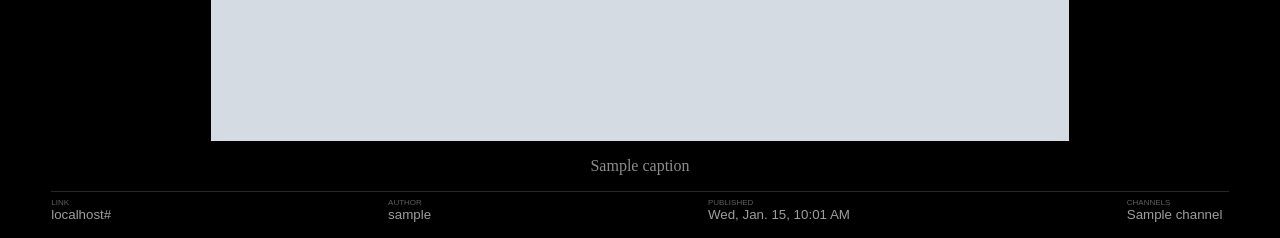
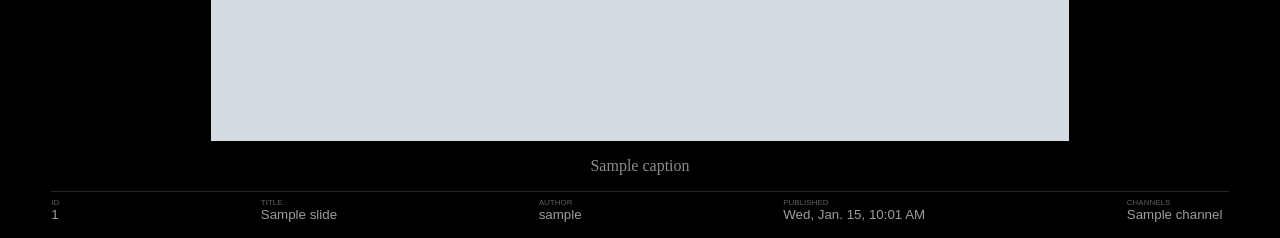
Before and after one commit to adorsk/django-spotlights, a Django app: template spotlights/templates/spotlights/mixchannel_index.html in a window 1280 px wide. Shown: the part 562-800 px from the top of the page. Run offline with Django 3.2, Linux system fonts and the light colour scheme; the template is opened without the code that fills it: most values are stand-ins (such as "Sample title", 1, 10 or a date in 2020); grey boxes marked "Sample" are stand-in pictures.

Commit message:
add slide id, title, take out link

```diff
--- a/spotlights/templates/spotlights/render_slide.html
+++ b/spotlights/templates/spotlights/render_slide.html
@@ -26,9 +26,16 @@
 
     <div class="slide-footer">
         <div class="attribute">
-            <label>Link</label>
+            <label>ID</label>
             <div class="value">
-                {{request.get_host}}{% url 'spotlights:slide-detail' slide.id %}
+                {{ slide.id }}
+            </div>
+        </div>
+
+        <div class="attribute">
+            <label>Title</label>
+            <div class="value">
+                {{ slide.title }}
             </div>
         </div>
 
@@ -47,7 +54,7 @@
         <div class="attribute truncated">
             <label>Channels</label>
             <div class="value">
-                {{ slide.get_channels |join:', ' }}
+                {{ channel_titles |join:', ' }}
             </div>
         </div>
 
--- a/spotlights/templatetags/spotlights.py
+++ b/spotlights/templatetags/spotlights.py
@@ -7,4 +7,5 @@ def render_slide(request=None, slide=None):
     return {
         'request': request,
         'slide': slide,
+        'channel_titles': [channel.title for channel in slide.get_channels()]
     }
```
